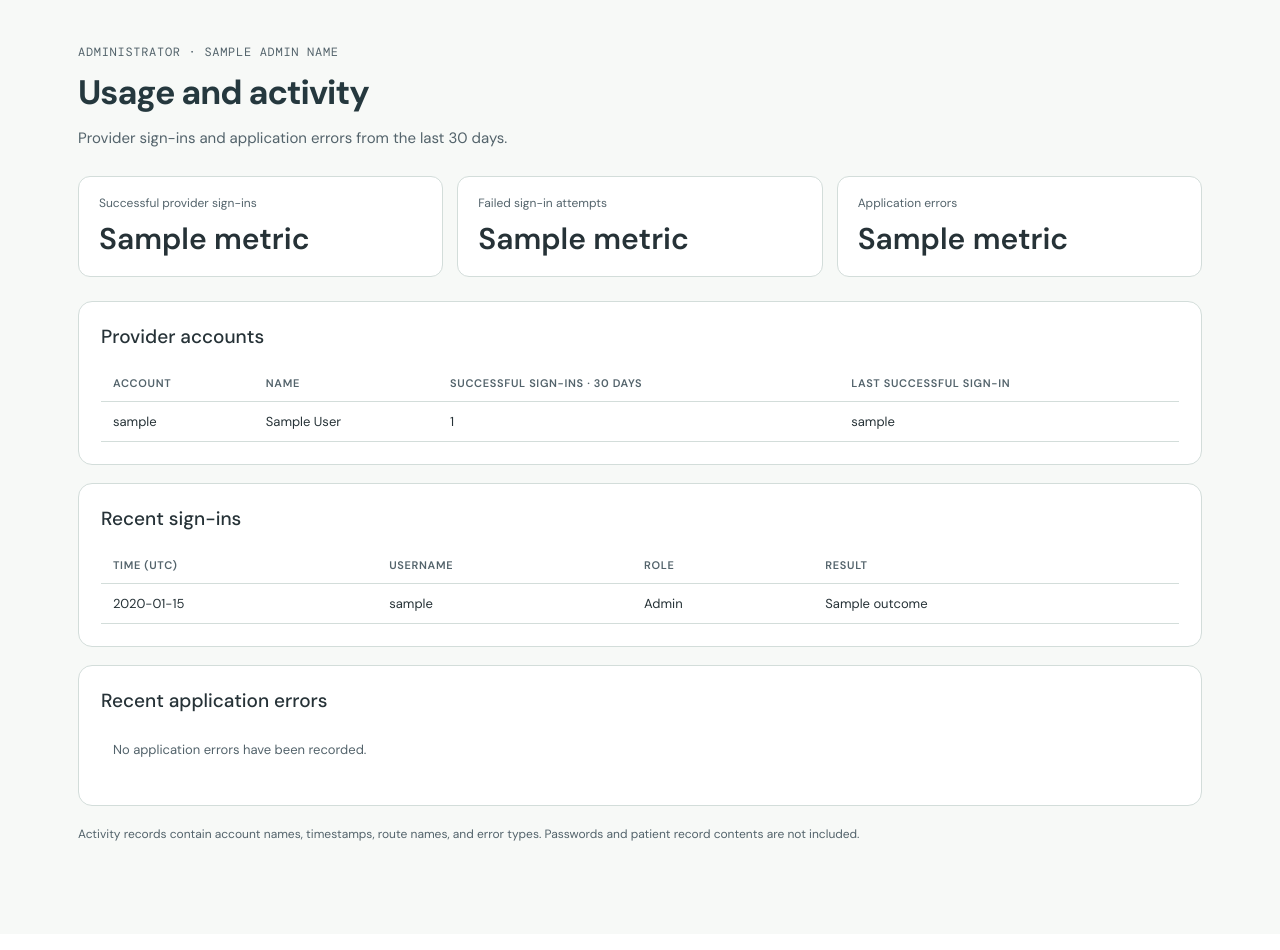
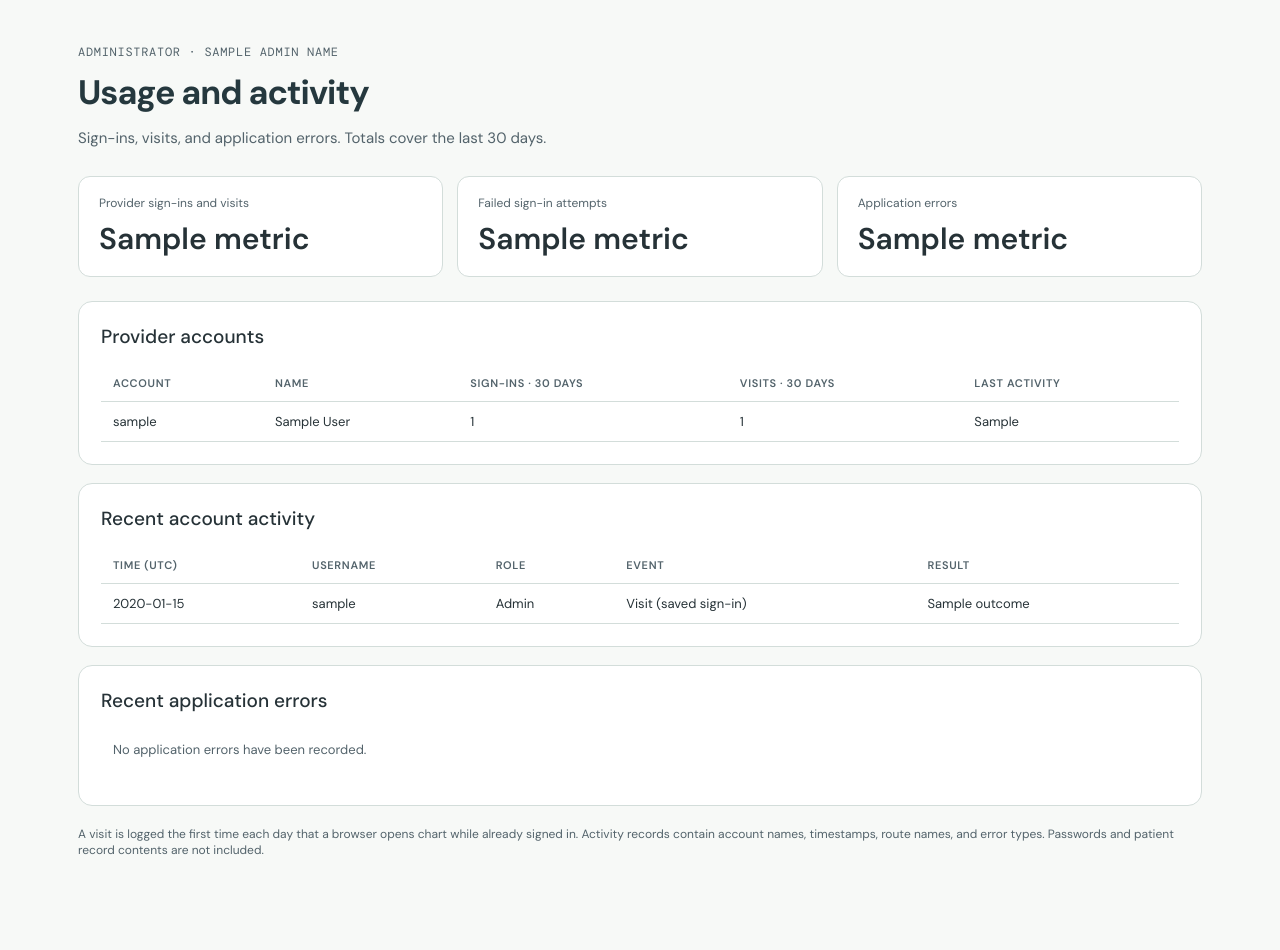
Before and after one commit to jkomg/chart, a Flask app: template templates/admin.html in a window 1280 px wide. Shown: the part 72-1022 px from the top of the page. Before the commit the page ends 913 px from the top, so only its background shows below. Run offline with Flask 3, Linux system fonts and the light colour scheme; the template is opened without the code that fills it: most values are stand-ins (such as "Sample title", 1, 10 or a date in 2020).

Commit message:
Log saved-session visits and show all account activity on admin page
Sign-ins were only recorded on POST /login, so anyone with a saved session
cookie (e.g. a browser signed in before auditing shipped) used the app
without ever appearing. Record a 'visit' event the first time each UTC day
a signed-in browser loads the dashboard or admin page, for every role.
The admin page now lists visits alongside sign-ins, includes failed
attempts against unknown usernames, and shows provider visits and last
activity.

Co-Authored-By: Claude Opus 5.5 <noreply@anthropic.com>

```diff
--- a/app.py
+++ b/app.py
@@ -5,7 +5,7 @@ import json
 import mimetypes
 import os
 import secrets
-from datetime import date
+from datetime import date, datetime, timezone
 from pathlib import Path
 
 import libsql
@@ -302,6 +302,22 @@ def enforce_admin_access():
     return redirect(url_for('admin_dashboard'))
 
 
+def utc_today() -> str:
+    return datetime.now(timezone.utc).date().isoformat()
+
+
+@app.before_request
+def record_signed_in_visit():
+    """Saved sign-ins never pass through /login, so log the first page load per browser each day."""
+    if not session.get('user') or request.endpoint not in {'dashboard', 'admin_dashboard'}:
+        return None
+    today = utc_today()
+    if session.get('visit_day') != today:
+        record_audit_event(session['user'], session.get('role', 'owner'), 'visit', 'success', request.endpoint)
+        session['visit_day'] = today
+    return None
+
+
 @app.errorhandler(Exception)
 def log_unhandled_error(error):
     if isinstance(error, HTTPException):
@@ -338,7 +354,7 @@ def login_post():
     if account and check_password(password, account[1]):
         record_audit_event(username, 'provider', 'login', 'success', 'login_post')
         session.clear()
-        session.update(user=username, role='provider', patient=account[2])
+        session.update(user=username, role='provider', patient=account[2], visit_day=utc_today())
         if account[4]:
             return redirect(url_for('change_password'))
         return redirect(url_for('dashboard'))
@@ -346,7 +362,7 @@ def login_post():
     if admin and check_password(password, admin[1]):
         record_audit_event(username, 'admin', 'login', 'success', 'login_post')
         session.clear()
-        session.update(user=username, role='admin')
+        session.update(user=username, role='admin', visit_day=utc_today())
         if admin[3]:
             return redirect(url_for('change_password'))
         return redirect(url_for('admin_dashboard'))
@@ -354,7 +370,7 @@ def login_post():
     if stored_hash and check_password(password, stored_hash):
         record_audit_event(username, 'owner', 'login', 'success', 'login_post')
         session.clear()
-        session["user"] = username
+        session.update(user=username, visit_day=utc_today())
         next_path = request.args.get("next", "")
         if not next_path.startswith("/") or next_path.startswith("//"):
             next_path = url_for("dashboard")
@@ -413,7 +429,7 @@ def admin_dashboard():
     conn = get_db()
     metrics = conn.execute("""
         SELECT
-          SUM(CASE WHEN event_type = 'login' AND actor_role = 'provider' AND outcome = 'success' THEN 1 ELSE 0 END),
+          SUM(CASE WHEN event_type IN ('login', 'visit') AND actor_role = 'provider' AND outcome = 'success' THEN 1 ELSE 0 END),
           SUM(CASE WHEN event_type = 'login' AND outcome = 'failure' THEN 1 ELSE 0 END),
           SUM(CASE WHEN event_type = 'server_error' THEN 1 ELSE 0 END)
         FROM audit_events WHERE created_at >= datetime('now', '-30 days')
@@ -422,14 +438,15 @@ def admin_dashboard():
         SELECT p.username, p.display_name,
           SUM(CASE WHEN e.event_type = 'login' AND e.outcome = 'success'
                    AND e.created_at >= datetime('now', '-30 days') THEN 1 ELSE 0 END),
-          MAX(CASE WHEN e.event_type = 'login' AND e.outcome = 'success' THEN e.created_at END)
+          SUM(CASE WHEN e.event_type = 'visit' AND e.created_at >= datetime('now', '-30 days') THEN 1 ELSE 0 END),
+          MAX(CASE WHEN e.event_type IN ('login', 'visit') AND e.outcome = 'success' THEN e.created_at END)
         FROM provider_accounts p LEFT JOIN audit_events e ON e.username = p.username AND e.actor_role = 'provider'
         GROUP BY p.username, p.display_name ORDER BY p.display_name
     """).fetchall()
     activity = conn.execute("""
-        SELECT created_at, username, actor_role, outcome FROM audit_events
-        WHERE event_type = 'login' AND actor_role IN ('provider', 'owner', 'admin')
-        ORDER BY id DESC LIMIT 100
+        SELECT created_at, username, actor_role, event_type, outcome FROM audit_events
+        WHERE event_type IN ('login', 'visit')
+        ORDER BY id DESC LIMIT 200
     """).fetchall()
     errors = conn.execute("""
         SELECT created_at, endpoint, detail FROM audit_events
--- a/templates/admin.html
+++ b/templates/admin.html
@@ -32,23 +32,23 @@
       <form method="post" action="{{ url_for('logout') }}"><button class="logout-button" type="submit">Sign out <span>↗</span></button></form>
     </header>
     <main class="admin-main">
-      <div class="page-heading"><div><p class="eyebrow">ADMINISTRATOR · {{ admin_name }}</p><h1>Usage and activity</h1><p class="subtitle">Provider sign-ins and application errors from the last 30 days.</p></div></div>
+      <div class="page-heading"><div><p class="eyebrow">ADMINISTRATOR · {{ admin_name }}</p><h1>Usage and activity</h1><p class="subtitle">Sign-ins, visits, and application errors. Totals cover the last 30 days.</p></div></div>
       <section class="admin-metrics" aria-label="Last 30 days">
-        <article class="admin-stat"><span>Successful provider sign-ins</span><strong>{{ metrics[0] }}</strong></article>
+        <article class="admin-stat"><span>Provider sign-ins and visits</span><strong>{{ metrics[0] }}</strong></article>
         <article class="admin-stat"><span>Failed sign-in attempts</span><strong>{{ metrics[1] }}</strong></article>
         <article class="admin-stat"><span>Application errors</span><strong>{{ metrics[2] }}</strong></article>
       </section>
       <section class="admin-panel">
         <h2>Provider accounts</h2>
-        {% if providers %}<table class="admin-table"><thead><tr><th>Account</th><th>Name</th><th>Successful sign-ins · 30 days</th><th>Last successful sign-in</th></tr></thead><tbody>
-        {% for username, display_name, login_count, last_login in providers %}<tr><td>{{ username }}</td><td>{{ display_name }}</td><td>{{ login_count or 0 }}</td><td>{{ last_login or 'No successful sign-in recorded' }}</td></tr>{% endfor %}
+        {% if providers %}<table class="admin-table"><thead><tr><th>Account</th><th>Name</th><th>Sign-ins · 30 days</th><th>Visits · 30 days</th><th>Last activity</th></tr></thead><tbody>
+        {% for username, display_name, login_count, visit_count, last_seen in providers %}<tr><td>{{ username }}</td><td>{{ display_name }}</td><td>{{ login_count or 0 }}</td><td>{{ visit_count or 0 }}</td><td>{{ last_seen or 'No activity recorded' }}</td></tr>{% endfor %}
         </tbody></table>{% else %}<p class="admin-empty">No provider accounts have been created.</p>{% endif %}
       </section>
       <section class="admin-panel">
-        <h2>Recent sign-ins</h2>
-        {% if activity %}<table class="admin-table"><thead><tr><th>Time (UTC)</th><th>Username</th><th>Role</th><th>Result</th></tr></thead><tbody>
-        {% for created_at, username, role, outcome in activity %}<tr><td>{{ created_at }}</td><td>{{ username }}</td><td>{{ role|capitalize }}</td><td>{{ outcome|capitalize }}</td></tr>{% endfor %}
-        </tbody></table>{% else %}<p class="admin-empty">No sign-in activity has been recorded yet.</p>{% endif %}
+        <h2>Recent account activity</h2>
+        {% if activity %}<table class="admin-table"><thead><tr><th>Time (UTC)</th><th>Username</th><th>Role</th><th>Event</th><th>Result</th></tr></thead><tbody>
+        {% for created_at, username, role, event_type, outcome in activity %}<tr><td>{{ created_at }}</td><td>{{ username }}</td><td>{{ role|capitalize }}</td><td>{{ 'Sign-in' if event_type == 'login' else 'Visit (saved sign-in)' }}</td><td>{{ outcome|capitalize }}</td></tr>{% endfor %}
+        </tbody></table>{% else %}<p class="admin-empty">No account activity has been recorded yet.</p>{% endif %}
       </section>
       <section class="admin-panel">
         <h2>Recent application errors</h2>
@@ -56,7 +56,7 @@
         {% for created_at, endpoint, detail in errors %}<tr><td>{{ created_at }}</td><td>{{ endpoint }}</td><td>{{ detail }}</td></tr>{% endfor %}
         </tbody></table>{% else %}<p class="admin-empty">No application errors have been recorded.</p>{% endif %}
       </section>
-      <p class="admin-note">Activity records contain account names, timestamps, route names, and error types. Passwords and patient record contents are not included.</p>
+      <p class="admin-note">A visit is logged the first time each day that a browser opens chart while already signed in. Activity records contain account names, timestamps, route names, and error types. Passwords and patient record contents are not included.</p>
     </main>
   </div>
 </body>
```
Also changed, not shown: tests/test_dashboard.py (+32 -1 lines).
